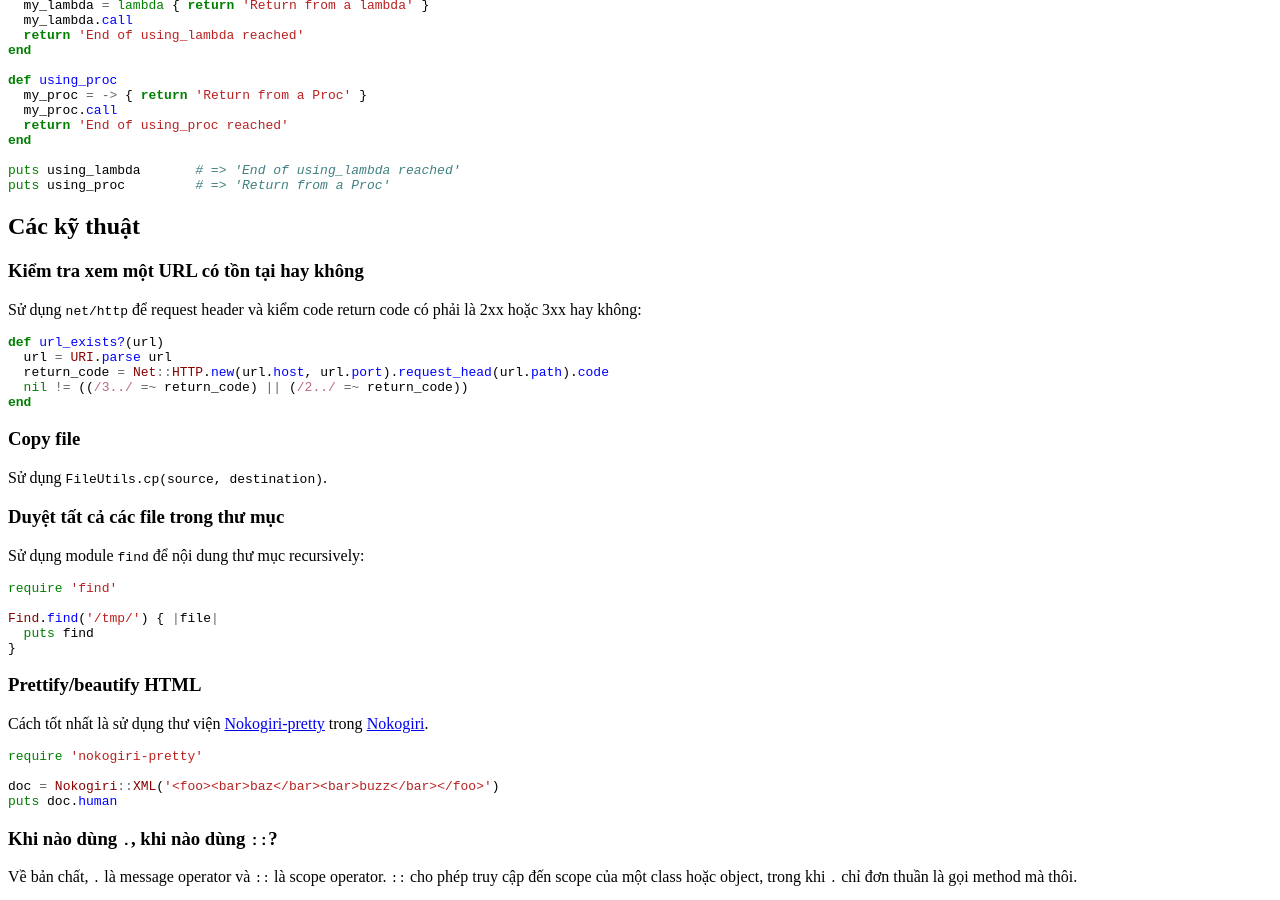
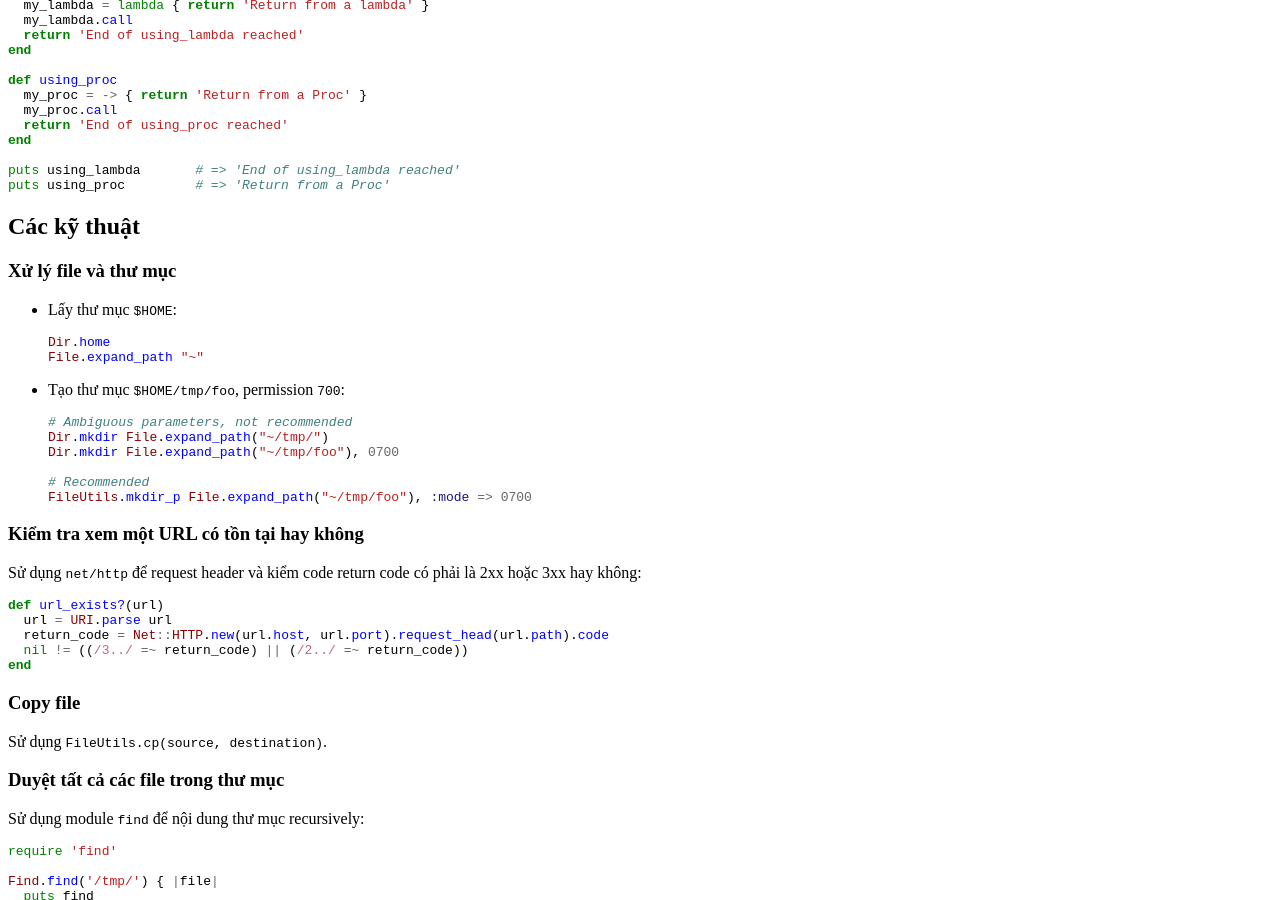
Before and after one commit to cmpitg/cmpitg.github.com, a Jekyll site: the page built from guides-vi/ruby.md, in a window 1280 px wide and 900 px high, scrolled down 1436 px. Built offline with Jekyll 4.4.1, drawn with Linux system fonts in a browser that asks for light colours; Markdown is read by kramdown in place of the engine named in the settings; comment, search, counter and statistics services are not loaded; some of the changed text lies outside the part shown.

Commit message:
Update Ruby guide - create dir

````diff
--- a/guides-vi/ruby.md
+++ b/guides-vi/ruby.md
@@ -124,6 +124,26 @@ puts using_proc         # => 'Return from a Proc'
 
 ## Các kỹ thuật
 
+### Xử lý file và thư mục
+
+* Lấy thư mục `$HOME`:
+
+  ```ruby
+  Dir.home
+  File.expand_path "~"
+  ```
+
+* Tạo thư mục `$HOME/tmp/foo`, permission `700`:
+
+  ```ruby
+  # Ambiguous parameters, not recommended
+  Dir.mkdir File.expand_path("~/tmp/")
+  Dir.mkdir File.expand_path("~/tmp/foo"), 0700
+
+  # Recommended
+  FileUtils.mkdir_p File.expand_path("~/tmp/foo"), :mode => 0700
+  ```
+
 ### Kiểm tra xem một URL có tồn tại hay không
 
 Sử dụng `net/http` để request header và kiểm code return code có phải là 2xx
````
Also changed, not shown: other parts of guides-vi/ruby.md (+1 -1 lines).
